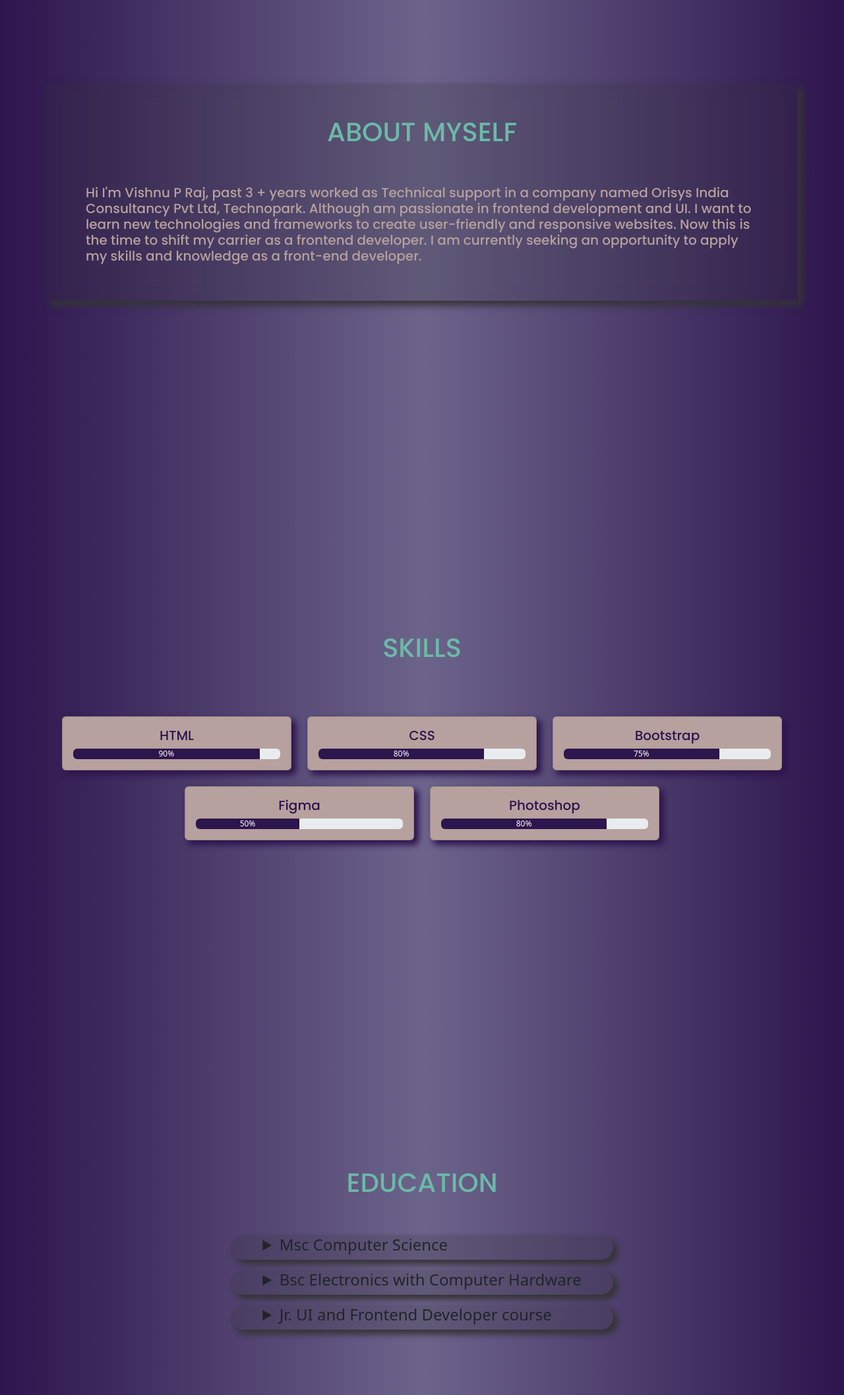
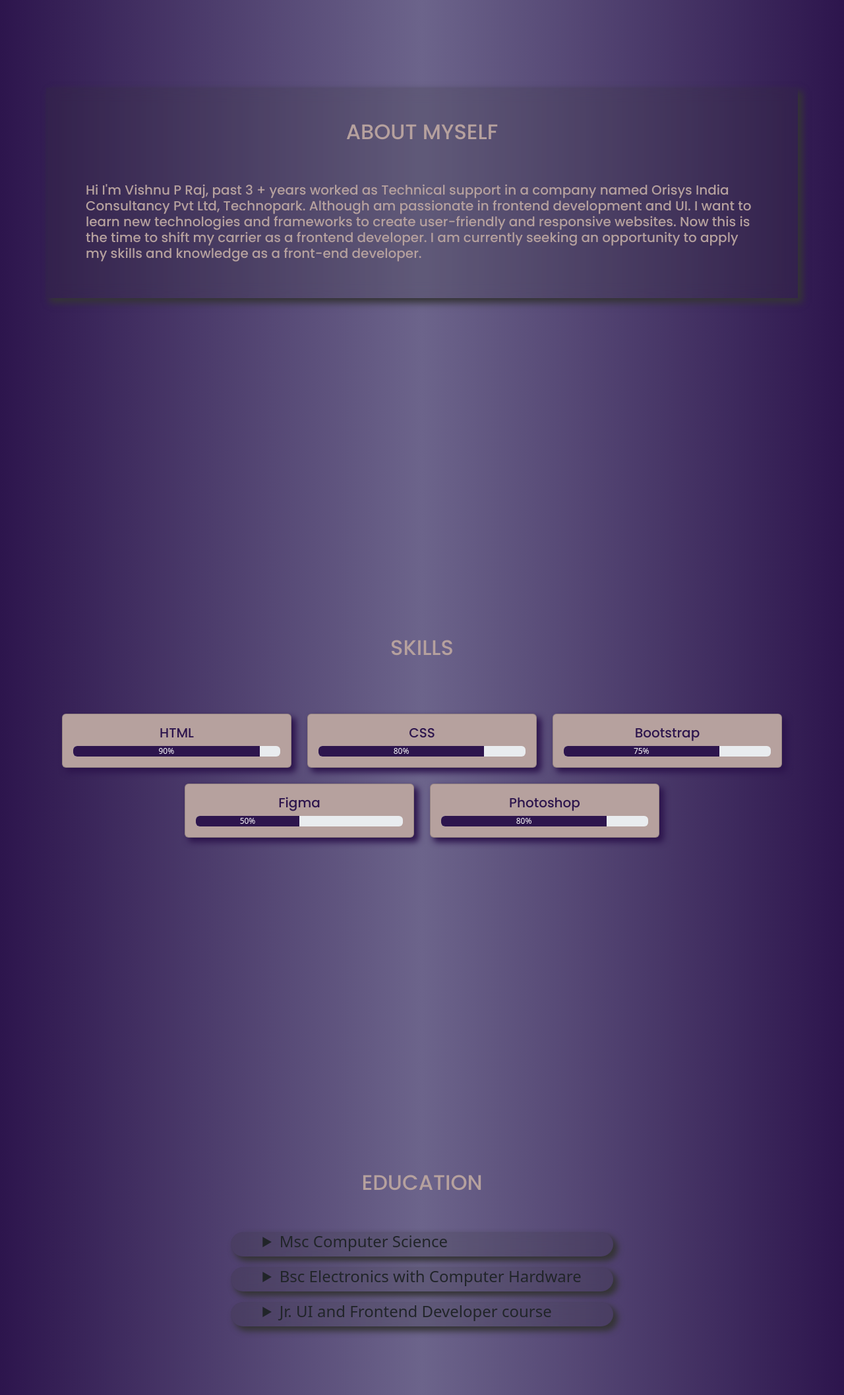
Before and after one commit to vshnupraj/portfolio, a plain HTML site: page index.html in a window 1280 px wide. Shown: the part 980-3095 px from the top of the page at 66% size. Drawn offline with nearby package versions, Linux system fonts and the light colour scheme; a script that the page names is missing; a web font is replaced by a local one.

Commit message:
Add files via upload

```diff
--- a/index.html
+++ b/index.html
@@ -22,9 +22,9 @@
 <header class="sticky-top base-color">
     <nav class="  navbar navbar-expand-lg bg-body-transparent">
       <div class="container ">
-        <a class="navbar-brand" href="#"><h2>Portfolio</h2></a>
+        <a class="navbar-brand " href="#"><h2 class="brand-font">Portfolio</h2></a>
 
-        <button class="navbar-toggler" type="button" data-bs-toggle="collapse" data-bs-target="#menu-bar" aria-controls="menu-bar" aria-expanded="false" aria-label="Toggle navigation">
+        <button class="navbar-toggler" type="button" data-bs-toggle="collapse" data-bs-target="#menu-bar"               aria-controls="menu-bar" aria-expanded="false" aria-label="Toggle navigation">
             <span class="navbar-toggler-icon"></span>
           </button>
 
@@ -94,7 +94,7 @@
         <div class="container ">
             <div class="row ">
                 <div class="col box">
-                    <h1 class="text-center p-5">ABOUT MYSELF</h1>
+                    <h2 class="text-center p-5">ABOUT MYSELF</h2>
                     <p class="mx-5 pb-5 h5 ">Hi I'm Vishnu P Raj, past 3 + years worked as Technical support in a company named Orisys India Consultancy Pvt Ltd, Technopark. Although am passionate in frontend development and UI. I want to learn new technologies and frameworks to create user-friendly and responsive websites. Now this is the time to shift my carrier as a frontend developer. I am currently seeking an opportunity to apply my skills and knowledge as a front-end developer.  </p>
 
                 </div>
@@ -116,7 +116,7 @@
 <div class="container vertical-height d-flex justify-content-center align-items-center ">
 
     <div class="row g-4 d-flex justify-content-center w-100 align-items-center text-center">
-        <h1 class="p-5">SKILLS</h1>
+        <h2 class="p-5">SKILLS</h2>
             <div class="col-sm-4  mb-3 mb-sm-0 ">
                 <div class="card skill-box">
                     <div class="card-body">
@@ -200,7 +200,7 @@
 <section id="education" class="base-color">
 <div class="container d-flex justify-content-center align-items-center vertical-height">
     <div class="row  d-flex flex-column p-5 " >
-        <h1 class="p-5 text-center">EDUCATION</h1>
+        <h2 class="p-5 text-center">EDUCATION</h2>
 
         <div class=" col-12 rounded-5 px-5 d-flex align-items-center box">
             <details>
@@ -240,7 +240,7 @@
 <section id="contact" class="base-color">
     <div class="container vertical-height d-flex justify-content-center align-items-center ">
         <div class="row d-flex flex-column  ">
-            <div class="text-center p-3"><h1>CONTACT</h1></div>
+            <div class="text-center p-3"><h2>CONTACT</h2></div>
 
             <div class="col d-flex justify-content-center p-5 rounded-5 skill-box align-items-center shrink-1 h5">
                 <img src="img/phone.png" class="img-fluid fs-icon me-4" alt="icon of phone"> <h5>    +91 88 48 362 401</h5>
@@ -249,7 +249,7 @@
             <div class="col d-flex justify-content-center p-5 rounded-5 skill-box align-items-center  h6">
                 <img src="img/email.png" class="img-fluid  fs-icon me-4" alt="icon of email"><h5>vpraj62@gmail.com</h5>
             </div>
-            <!-- <a href="path/to/your/resume.pdf" download class="btn btn-warning">Download Resume</a> -->
+
                 <a href="img/Resume Career Shift 2024.pdf" download class="btn btn-bd-primary rounded-5">Download Resume</a>
         </div>
     </div>
```
